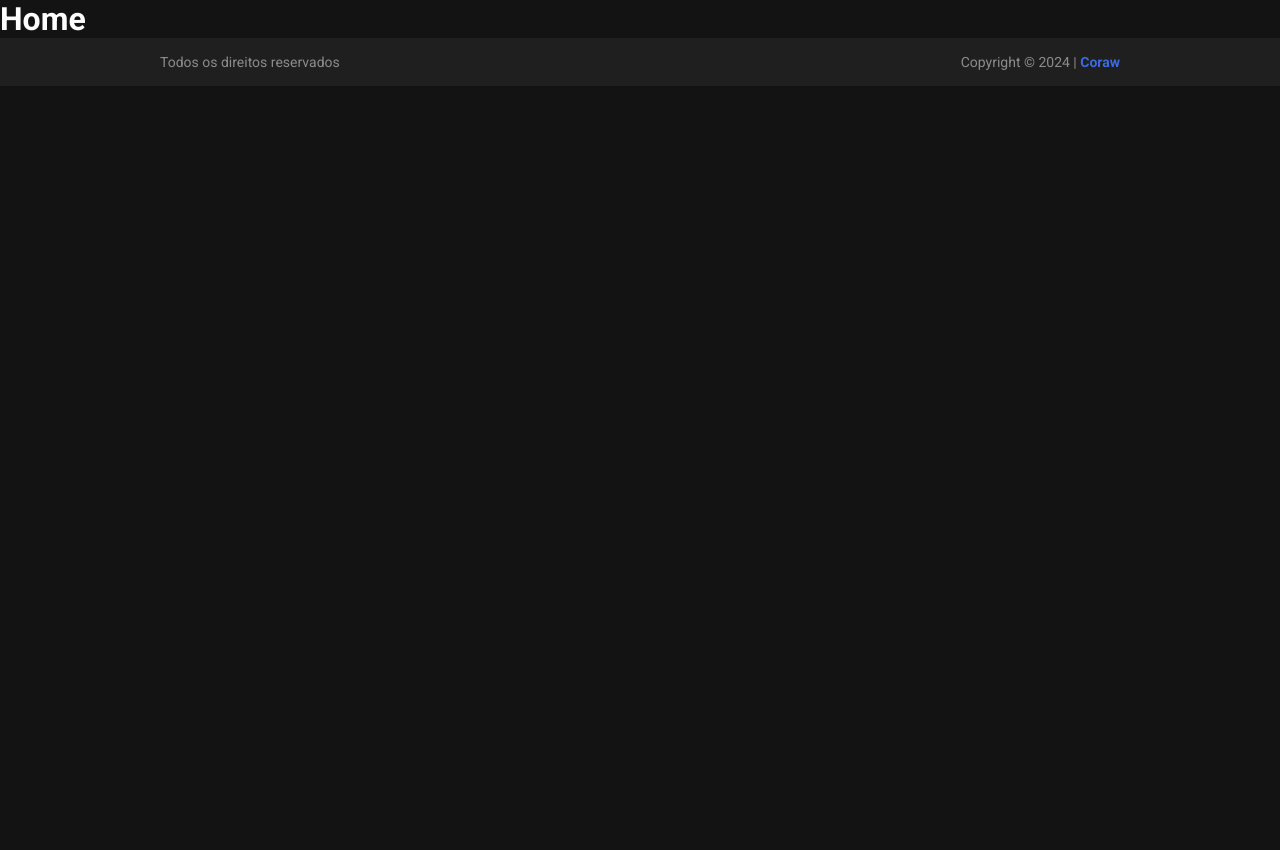
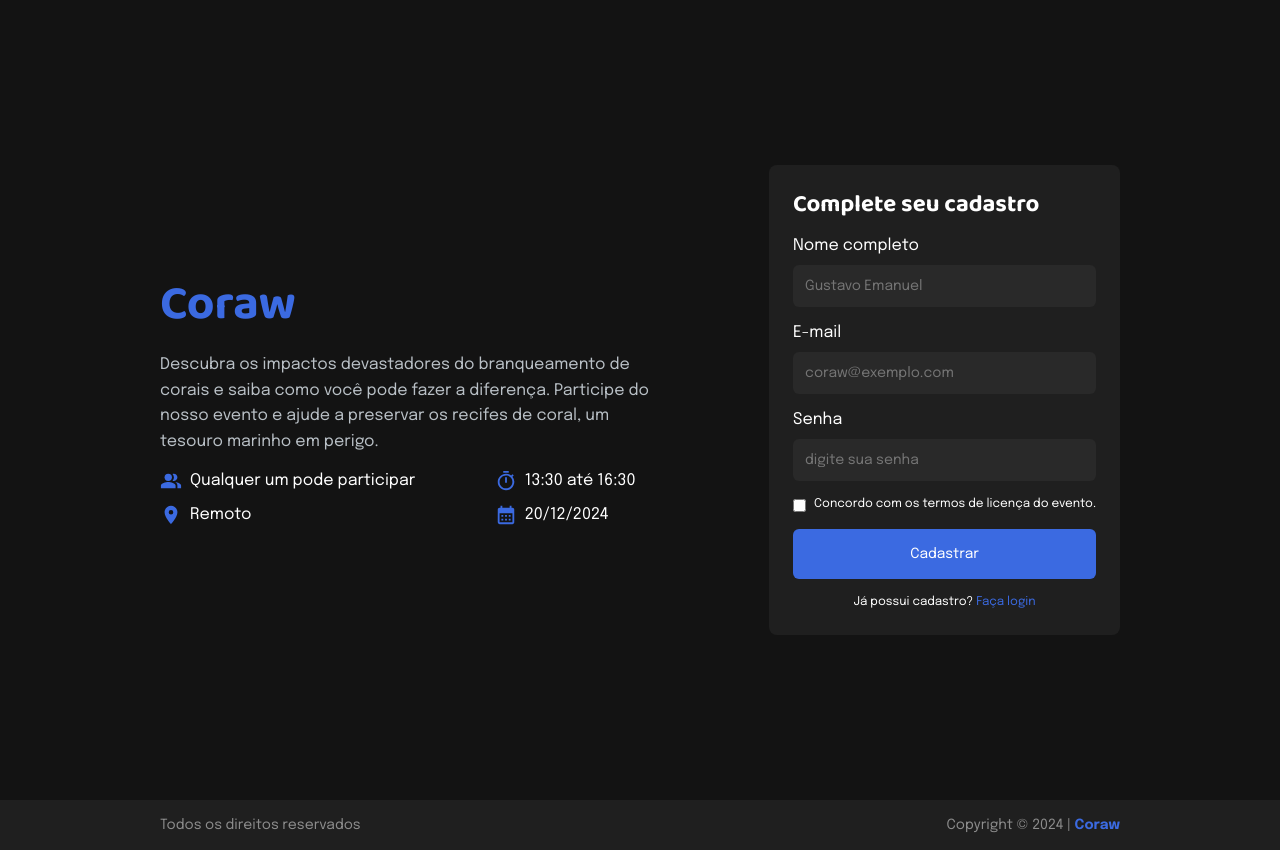
Before and after one commit to GustavoeDev/coraw, a Next.js app: page / in a window 1280 px wide. Before the commit the page ends 800 px from the top, so only its background shows below. Built offline with nearby package versions, Linux system fonts and the light colour scheme.

Commit message:
feat: style the registration page

```diff
--- a/src/app/layout.tsx
+++ b/src/app/layout.tsx
@@ -1,16 +1,18 @@
 import { globalStyles } from "@/styles/global";
 import { Footer } from "@/styles/pages/layout";
 import { getCssText } from "@/styles/stitches.config";
-import { Baloo_2, Roboto } from "next/font/google";
+import { Baloo_2, Epilogue } from "next/font/google";
 
 const baloo2 = Baloo_2({
   subsets: ["latin"],
   weight: ["400", "700"],
+  variable: "--font-baloo2",
 });
 
-const roboto = Roboto({
+const epilogue = Epilogue({
   subsets: ["latin"],
   weight: ["400", "700"],
+  variable: "--font-epilogue",
 });
 
 globalStyles();
@@ -21,14 +23,14 @@ export default function RootLayout({
   children: React.ReactNode;
 }>) {
   return (
-    <html lang="pt-BR">
+    <html lang="pt-BR" className={`${baloo2.variable} ${epilogue.variable}`}>
       <head>
         <style
           id="stitches"
           dangerouslySetInnerHTML={{ __html: getCssText() }}
         />
       </head>
-      <body className={`${roboto.className} ${baloo2.className}`}>
+      <body>
         {children}
         <Footer>
           <div>
--- a/src/app/page.tsx
+++ b/src/app/page.tsx
@@ -1,11 +1,94 @@
+import {
+  RegistrationContainer,
+  RegistrationContent,
+  RegistrationIcons,
+  RegistrationModal,
+  RegistrationModalInputs,
+  RegistrationTerms,
+} from "@/styles/pages/home";
+
+import {
+  MdCalendarMonth,
+  MdLocationOn,
+  MdOutlineTimer,
+  MdPeopleAlt,
+} from "react-icons/md";
+
 export const metadata = {
   title: "Login | Coraw",
   description: "Esta é a página de Inscrição do Coraw",
 };
 export default function Home() {
   return (
-    <div>
-      <h1>Home</h1>
-    </div>
+    <RegistrationContainer>
+      <RegistrationContent>
+        <h1>Coraw</h1>
+        <p>
+          Descubra os impactos devastadores do branqueamento de corais e saiba
+          como você pode fazer a diferença. Participe do nosso evento e ajude a
+          preservar os recifes de coral, um tesouro marinho em perigo.
+        </p>
+        <RegistrationIcons>
+          <div>
+            <MdPeopleAlt size={22} />
+            <span>Qualquer um pode participar</span>
+          </div>
+          <div>
+            <MdOutlineTimer size={22} />
+            <span>13:30 até 16:30</span>
+          </div>
+          <div>
+            <MdLocationOn size={22} />
+            <span>Remoto</span>
+          </div>
+          <div>
+            <MdCalendarMonth size={22} />
+            <span>20/12/2024</span>
+          </div>
+        </RegistrationIcons>
+      </RegistrationContent>
+      <RegistrationModal>
+        <h3>Complete seu cadastro</h3>
+        <RegistrationModalInputs>
+          <label htmlFor="name">Nome completo</label>
+          <input
+            type="text"
+            id="name"
+            name="name"
+            placeholder="Gustavo Emanuel"
+          />
+        </RegistrationModalInputs>
+        <RegistrationModalInputs>
+          <label htmlFor="email">E-mail</label>
+          <input
+            type="text"
+            id="email"
+            name="email"
+            placeholder="coraw@exemplo.com"
+          />
+        </RegistrationModalInputs>
+        <RegistrationModalInputs>
+          <label htmlFor="password">Senha</label>
+          <input
+            type="password"
+            id="password"
+            name="password"
+            placeholder="digite sua senha"
+          />
+        </RegistrationModalInputs>
+        <RegistrationTerms>
+          <input type="checkbox" id="terms" name="terms" value="terms" />
+          <label htmlFor="terms">
+            Concordo com os termos de licença do evento.
+          </label>
+        </RegistrationTerms>
+
+        <button type="submit">Cadastrar</button>
+
+        <p>
+          Já possui cadastro? <a href="#">Faça login</a>
+        </p>
+      </RegistrationModal>
+    </RegistrationContainer>
   );
 }
--- a/src/styles/global.ts
+++ b/src/styles/global.ts
@@ -13,8 +13,14 @@ export const globalStyles = globalCss({
   },
 
   "body, input, textarea, button": {
-    fontFamily: "Roboto, sans-serif",
+    fontFamily: "$body",
     fontSize: "1rem",
     fontWeight: 400,
+    lineHeight: 1.3,
+  },
+
+  ":focus": {
+    outline: "0",
+    boxShadow: `0 0 0 2px $blue500`,
   },
 });
--- /dev/null
+++ b/src/styles/pages/home.ts
@@ -0,0 +1,107 @@
+import { styled } from "../stitches.config";
+
+export const RegistrationContainer = styled("div", {
+  maxWidth: "1440px",
+  margin: "0 auto",
+  padding: "0 10rem",
+  minHeight: "100vh",
+
+  display: "flex",
+  alignItems: "center",
+  justifyContent: "space-between",
+});
+
+export const RegistrationContent = styled("div", {
+  width: "100%",
+  maxWidth: "31rem",
+
+  display: "flex",
+  flexDirection: "column",
+  gap: "1rem",
+
+  h1: {
+    fontFamily: "$title",
+    fontSize: "$2xl",
+    color: "$blue500",
+  },
+
+  p: {
+    color: "$gray400",
+    lineHeight: 1.6,
+  },
+});
+
+export const RegistrationIcons = styled("div", {
+  display: "grid",
+  gridTemplateColumns: "2fr 1fr",
+  gridGap: "0.75rem",
+
+  div: {
+    width: "100%",
+    display: "flex",
+    alignItems: "center",
+    gap: "0.5rem",
+
+    svg: {
+      color: "$blue500",
+    },
+  },
+});
+
+export const RegistrationModal = styled("div", {
+  backgroundColor: "$gray900",
+  padding: "1.5rem",
+  borderRadius: "8px",
+
+  display: "flex",
+  flexDirection: "column",
+  gap: "1rem",
+
+  h3: {
+    fontFamily: "$title",
+    fontSize: "$lg",
+  },
+
+  button: {
+    width: "100%",
+    border: 0,
+    backgroundColor: "$blue500",
+    padding: "1rem 0",
+    borderRadius: 6,
+    color: "$white",
+    fontSize: "$md",
+    cursor: "pointer",
+  },
+
+  p: {
+    textAlign: "center",
+    fontSize: "$sm",
+
+    a: {
+      color: "$blue500",
+      textDecoration: "none",
+    },
+  },
+});
+
+export const RegistrationModalInputs = styled("div", {
+  display: "flex",
+  flexDirection: "column",
+  gap: "0.5rem",
+
+  input: {
+    padding: "0.75rem",
+    border: 0,
+    borderRadius: 6,
+    backgroundColor: "$gray800",
+    color: "$white",
+    fontSize: "$md",
+  },
+});
+
+export const RegistrationTerms = styled("div", {
+  display: "flex",
+  alignItems: "center",
+  fontSize: "$sm",
+  gap: "0.5rem",
+});
--- a/src/styles/stitches.config.ts
+++ b/src/styles/stitches.config.ts
@@ -35,5 +35,10 @@ export const {
       md: "0.875rem",
       sm: "0.75rem",
     },
+
+    fonts: {
+      title: "var(--font-baloo2)",
+      body: "var(--font-epilogue)",
+    },
   },
 });
```
